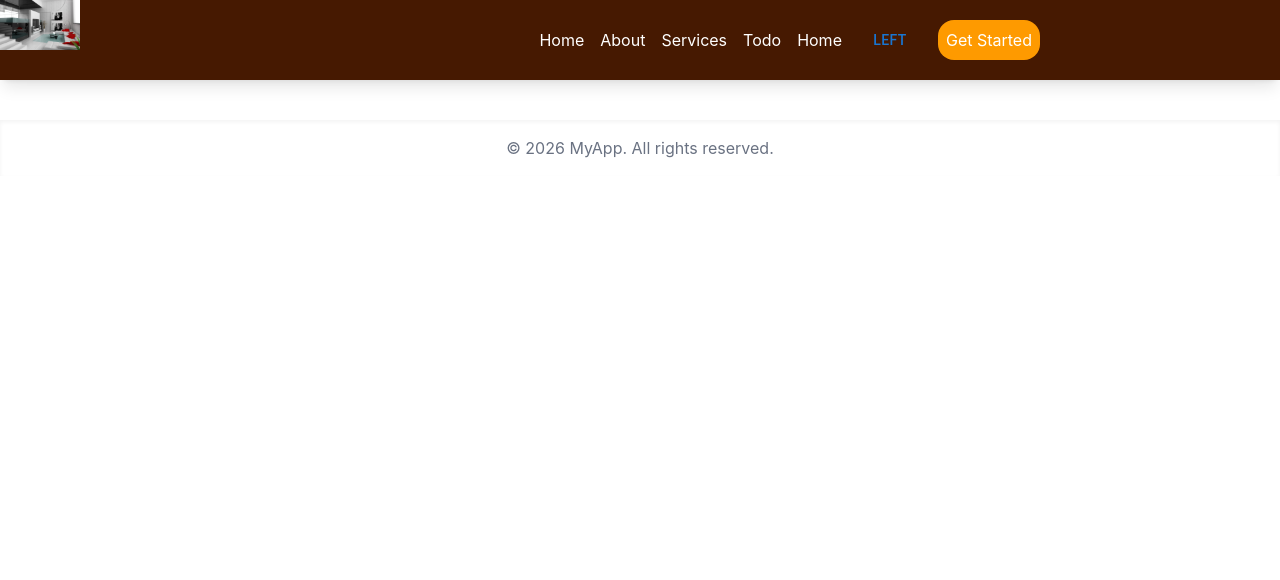
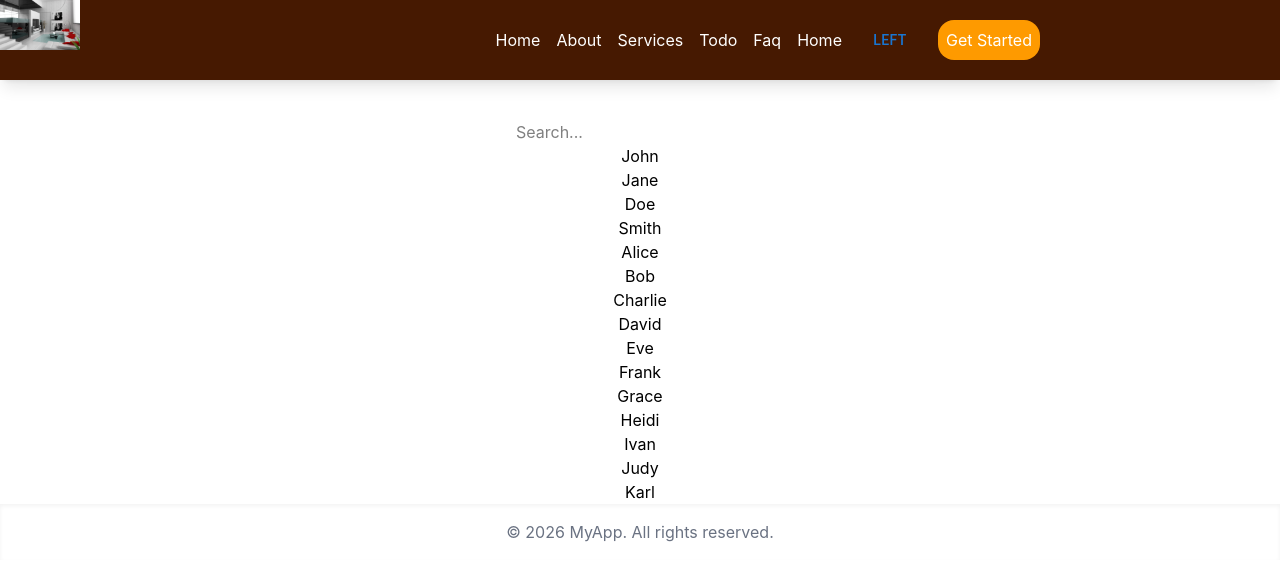
Before and after one commit to Amiscript/React-class-2026, a React (Vite) app: page /Faq in a window 1280 px wide. Shown: the top 580 px of the page. Built offline with nearby package versions, Linux system fonts and the light colour scheme.

Commit message:
25-May-2026

```diff
--- a/src/component/Faq.jsx
+++ b/src/component/Faq.jsx
@@ -1,19 +1,11 @@
 import React from 'react'
+import Search from './Search';
+
 
 export default function Faq() {
   return (
     <div>
-        {/* <p>
-            Lorem ipsum dolor sit amet consectetur adipisicing elit.<span className='inline-block'></span> Magni quis soluta consequuntur, cum eveniet necessitatibus. <span className='inline-block'></span> Expedita fugiat id aspernatur quae culpa, <span className='inline-block'></span> dignissimos sapiente at aliquid laboriosam atque neque aperiam tempora?
-        </p>
-
-        <p>
-            Lorem ipsum dolor sit amet consectetur adipisicing elit. Repellat, quam.
-        </p>
-
-        <p>
-            Lorem ipsum dolor sit amet consectetur, adipisicing elit. At quidem quaerat fugit blanditiis tempore facere iure tempora debitis neque molestias.
-        </p> */}
+      <Search />
     </div>
   )
 }
--- a/src/component/Navbar.jsx
+++ b/src/component/Navbar.jsx
@@ -19,6 +19,7 @@ export default function Navbar() {
       <li><Link to="/About">About</Link></li>
       <li><Link to="/Service">Services</Link></li>
       <li><Link to="/Todo">Todo</Link></li>
+      <li><Link to="/Faq">Faq</Link></li>
       <Link to="/"><li>Home</li></Link>
        <Drawer />
       <button onClick={() => navigate('/')} className='bg-amber-500 text-white rounded-2xl p-2'>Get Started</button>
--- /dev/null
+++ b/src/component/Search.jsx
@@ -0,0 +1,49 @@
+import React from 'react'
+import { useState } from 'react';
+
+
+// read and understand how pagination works and implement it in your project
+
+const  NameList = [
+    'John',
+    'Jane',
+    'Doe',
+    'Smith',
+    'Alice',
+    'Bob',
+    'Charlie',
+    'David',
+    'Eve',
+    'Frank',
+    'Grace',
+    'Heidi',
+    'Ivan',
+    'Judy',
+    'Karl',];
+
+function Search() {
+    const [namedata, seNameData] = useState(NameList);
+    const[searchTerm, setSearchTerm] = useState('');
+
+    const handleSearch = (event) => {
+        setSearchTerm(event.target.value);
+
+    };
+
+    const GetSearchData = namedata.filter((name) => {
+        return name.toLowerCase().includes(searchTerm.toLowerCase());
+    });
+
+  return (
+    <div className='text-center mt-10'>
+        <input type="text" placeholder="Search..." onChange={handleSearch} />
+        {GetSearchData.map((name, index) => {
+            return <h1 key={index}>{name}</h1>
+        })}
+
+
+    </div>
+  )
+}
+
+export default Search
```
